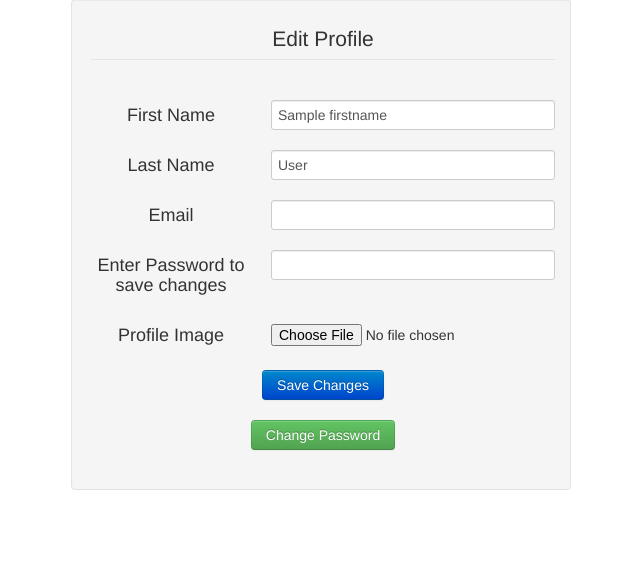
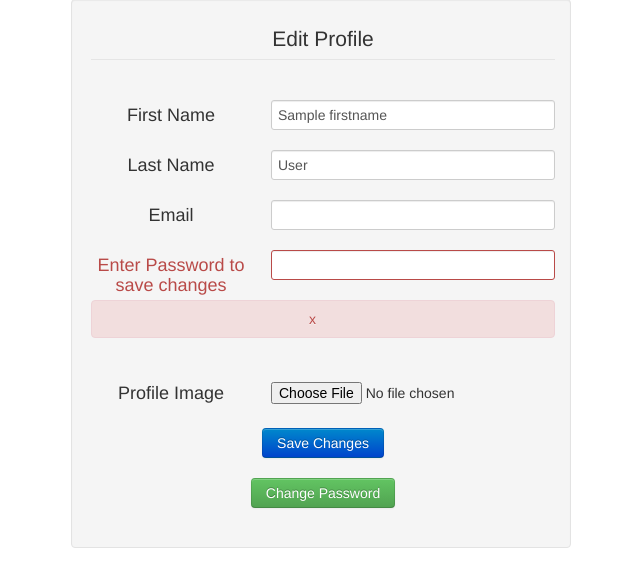
Before and after one commit to mjcuva/Hermantown-Drama, a Python web app: template templates/profile.html in a window 1280 px wide. Shown: the part 141-728 px from the top of the page, without its empty margins (319-959 px from the left). Run offline with Jinja, Linux system fonts and the light colour scheme; the template is opened without the code that fills it: most values are stand-ins (such as "Sample title", 1, 10 or a date in 2020); some libraries are stand-ins or nearby versions.

Commit message:
Error if the password was incorrect or empty

```diff
--- a/templates/profile.html
+++ b/templates/profile.html
@@ -82,11 +82,12 @@
 						</div>
 					</div>
 
-					<div class="control-group">
+					{%if password %}<div class="control-group error">{% else %} <div class="control-group">{% endif %}
 						<label class="control-label centerText formItem">Enter Password to save changes</label>
 						<div class='controls'>
 							<input type='password' class="input-xlarge required" id="user_password" name="user_password">
 						</div>
+						{% if password %}<br><div class="alert alert-error centerText">{{password}}</div>{% endif %}
 					</div>
 
 					<div class="control-group">
```
